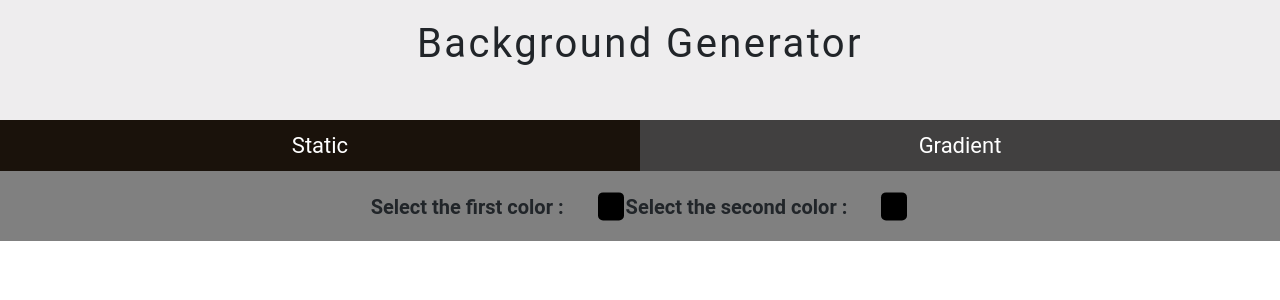
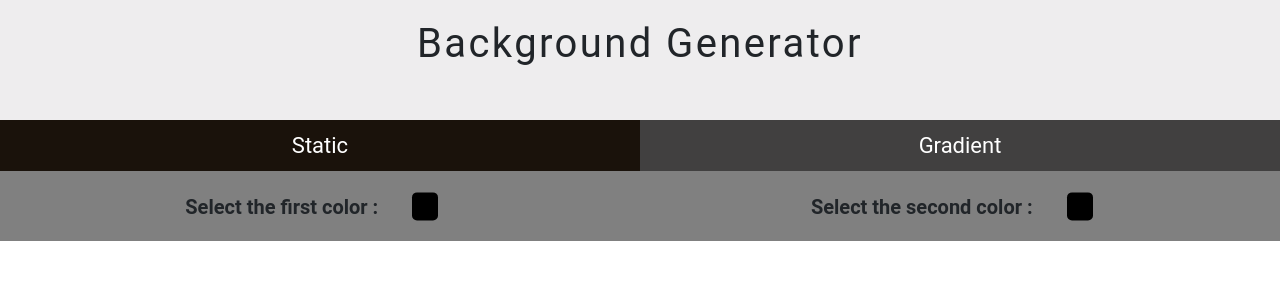
Before and after one commit to binay-tripathy/Background-Generator, a React (Create React App) app: page /gradient in a window 1280 px wide. Shown: the top 300 px of the page. Built offline with nearby package versions, Linux system fonts and the light colour scheme.

Commit message:
Made some changes

```diff
--- a/src/components/Gradient/Gradient.jsx
+++ b/src/components/Gradient/Gradient.jsx
@@ -1,21 +1,32 @@
 import React from 'react'
+import './Gradient.scss'
 
 const Gradient = () => {
   const color1 = (e) => {
-    console.log(e.target.value);
+    let color2 = document.querySelector('#color2');
+    console.log(color2.value);
+    document.getElementById('backgradient').style.backgroundImage = 'linear-gradient(to right, #525733, #57C300)';
   }
   const color2 = (e) => {
     console.log(e.target.value);
   }
   return (
-    <div className="colorInput">
+    <>
+      <div className="colorInputg">
+        <div className="color1">
           <label htmlFor="color1"> Select the first color : </label>
           <input type="color" name="color1" id="color1" onChange={color1} />
           <span id="colorValue1"></span>
+        </div>
+        <div className="color2">
           <label htmlFor="color2"> Select the second color : </label>
-      <input type="color" name="color2" id="color2" onChange={color2}/>
+          <input type="color" name="color2" id="color2" onChange={color2} />
           <span id="colorValue2"></span>
         </div>
+      </div>
+      <div id='backgradient'>
+      </div>
+    </>
 
   )
 }
--- a/src/components/Gradient/Gradient.scss
+++ b/src/components/Gradient/Gradient.scss
@@ -0,0 +1,43 @@
+.colorInputg {
+    background: gray;
+    min-height: 70px;
+    text-align: center;
+    padding-top: 15px;
+    display: flex;
+    justify-content: space-around;
+    input,
+    label {
+      cursor: pointer;
+      transform: translateY(18%);
+    }
+    label {
+      margin-right: 2rem;
+      font-size: 20px;
+      font-weight: 600;
+      transform: translateY(-5%);
+    }
+    input[type="color"] {
+      -webkit-appearance: none;
+      -moz-appearance: none;
+      appearance: none;
+      width: 30px;
+      height: 30px;
+      background-color: transparent;
+      border: none;
+      cursor: pointer;
+      &::-webkit-color-swatch {
+        border-radius: 5px;
+        border: none;
+      }
+      &::-moz-color-swatch {
+        border-radius: 5px;
+        border: none;
+      }
+
+    }
+  }
+  #backsolid{
+      height: 100%;
+      width: 100%;
+      position:fixed;
+  }
--- a/src/components/Static/Static.jsx
+++ b/src/components/Static/Static.jsx
@@ -3,14 +3,15 @@ import './Static.scss'
 
 const Static = () => {
   const color = (e) => {
+    console.log(e.target.value)
     document.getElementById('backsolid').style.background = e.target.value;
   }
 
   return (
     <>
-    <div className="colorInput">
+    <div className="colorInputs">
       <label htmlFor="color"> Select the color : </label>
-      <input type="color" name="color" id="color" onChange={color} />
+      <input type="color" name="color" id="color" defaultValue={'#ffffff'} onChange={color} />
       <span id="colorValue"></span>
     </div>
     <div id='backsolid'>
--- a/src/components/Static/Static.scss
+++ b/src/components/Static/Static.scss
@@ -1,4 +1,4 @@
-.colorInput {
+.colorInputs {
   background: gray;
   min-height: 70px;
   text-align: center;
```
Lines whose indentation alone changed are shown as unchanged.
